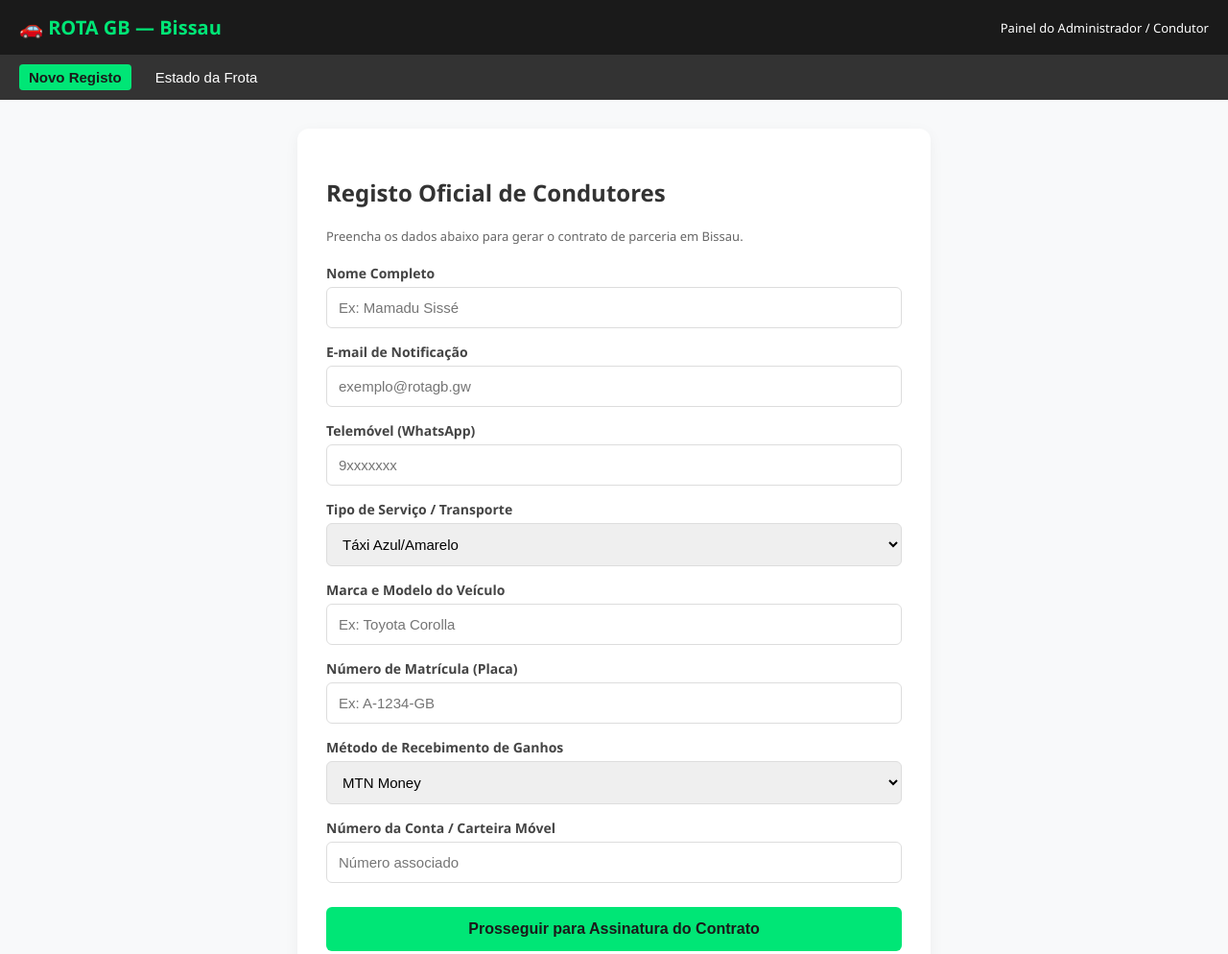
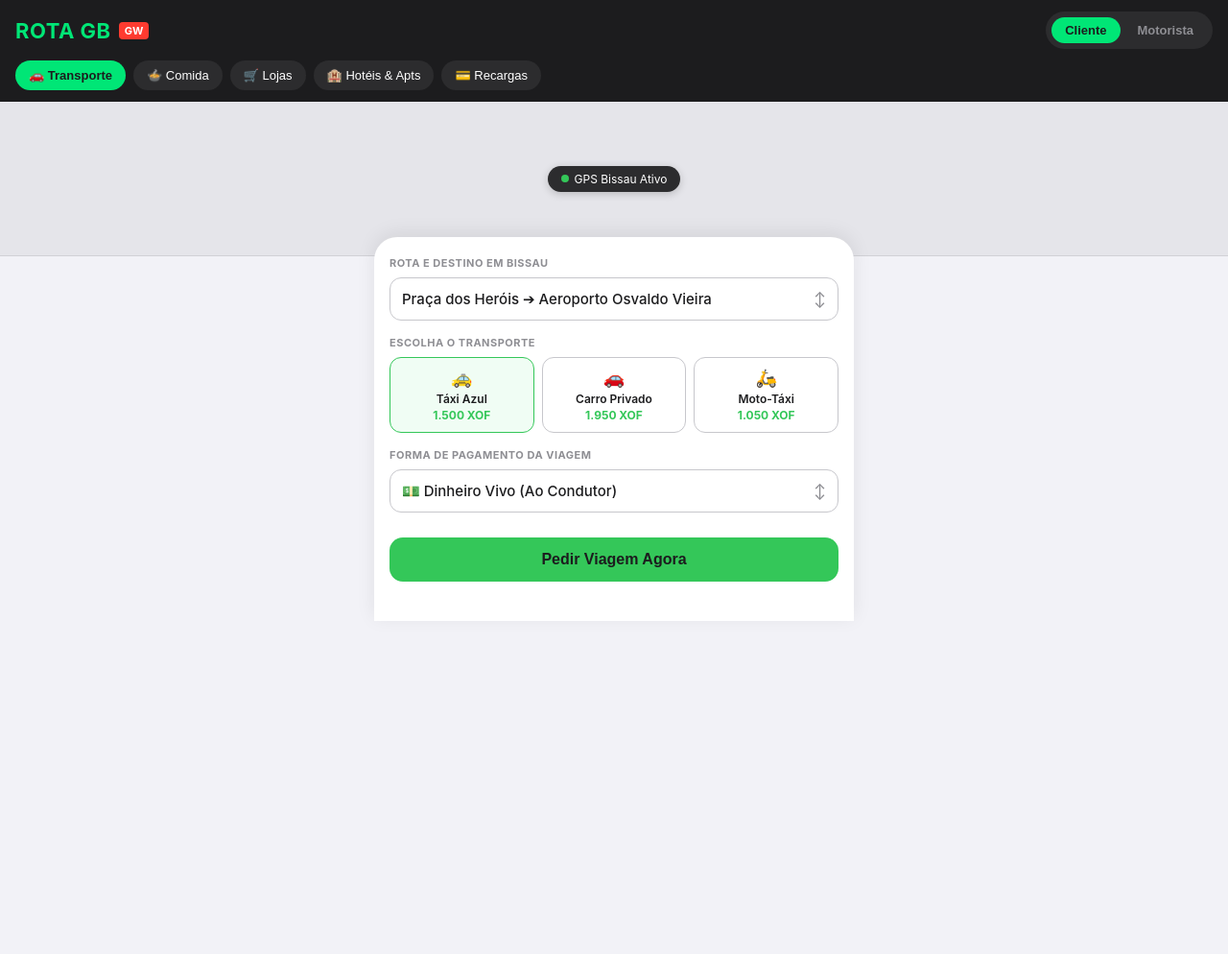
Before and after one commit to laviduarte1992-sketch/lavi-duarte-tech, a website: page index.html in a window 1280 px wide. Shown: the whole page at 96% size. After the commit the page ends 800 px from the top, so only its background shows below. Drawn offline with nearby package versions, Linux system fonts and the light colour scheme.

Commit message:
Refactor index.html for improved layout and functionality
Updated styles, structure, and functionality for the index.html file, including new role switcher and improved layout for client and driver views.

```diff
--- a/index.html
+++ b/index.html
@@ -4,119 +4,159 @@
     <meta charset="UTF-8">
     <meta name="viewport" content="width=device-width, initial-scale=1.0">
     <title>ROTA GB - Guiné-Bissau</title>
-
     <!-- Bibliotecas Obrigatórias -->
     <script src="https://cdn.jsdelivr.net/npm/@supabase/supabase-js@2"></script>
     <script src="https://cdnjs.cloudflare.com/ajax/libs/jspdf/2.5.1/jspdf.umd.min.js"></script>
 
     <style>
-        body { font-family: 'Segoe UI', Tahoma, Geneva, Verdana, sans-serif; background-color: #f8f9fa; margin: 0; padding: 0; color: #333; }
-        header { background: #1a1a1a; color: #00e676; padding: 15px 20px; display: flex; justify-content: space-between; align-items: center; box-shadow: 0 2px 5px rgba(0,0,0,0.2); }
-        header h1 { margin: 0; font-size: 20px; }
-        .nav-tabs { display: flex; background: #333; padding: 10px 20px; gap: 15px; }
-        .nav-tabs button { background: none; border: none; color: white; font-size: 15px; cursor: pointer; padding: 5px 10px; border-radius: 4px; }
-        .nav-tabs button.active { background: #00e676; color: #1a1a1a; font-weight: bold; }
-        .main-container { max-width: 600px; margin: 30px auto; background: white; padding: 30px; border-radius: 12px; box-shadow: 0 4px 15px rgba(0,0,0,0.05); }
-        .form-group { margin-bottom: 15px; display: flex; flex-direction: column; gap: 5px; }
-        label { font-weight: bold; font-size: 14px; color: #444; }
-        input, select { padding: 12px; border: 1px solid #ddd; border-radius: 6px; font-size: 15px; width: 100%; box-sizing: border-box; }
-        .btn-main { background-color: #00e676; color: #1a1a1a; font-weight: bold; border: none; padding: 14px; border-radius: 6px; cursor: pointer; font-size: 16px; width: 100%; margin-top: 10px; }
-        .btn-main:hover { background-color: #00c853; }
-        canvas { border: 1px solid #ccc; background: #fafafa; border-radius: 6px; width: 100%; touch-action: none; }
+        body { font-family: -apple-system, BlinkMacSystemFont, "Segoe UI", Roboto, Helvetica, Arial, sans-serif; background-color: #f2f2f7; margin: 0; padding: 0; color: #1c1c1e; }
+        header { background: #1c1c1e; padding: 12px 16px; display: flex; justify-content: space-between; align-items: center; }
+        .logo-area { display: flex; align-items: center; gap: 8px; }
+        .logo-text { color: #00e676; font-weight: bold; font-size: 22px; letter-spacing: 0.5px; }
+        .gw-badge { background: #ff3b30; color: white; font-size: 11px; font-weight: bold; padding: 2px 6px; border-radius: 4px; }
+
+        .role-switcher { background: #2c2c2e; padding: 6px; border-radius: 20px; display: flex; gap: 4px; }
+        .role-btn { background: transparent; border: none; color: #8e8e93; font-weight: 600; padding: 6px 14px; border-radius: 16px; cursor: pointer; font-size: 13px; }
+        .role-btn.active { background: #00e676; color: #1c1c1e; }
+
+        .sub-nav { background: #1c1c1e; padding: 0 16px 12px 16px; display: flex; gap: 8px; overflow-x: auto; scrollbar-width: none; }
+        .sub-nav::-webkit-scrollbar { display: none; }
+        .nav-pill { background: #2c2c2e; border: none; color: white; padding: 8px 14px; border-radius: 20px; font-size: 13px; display: flex; align-items: center; gap: 6px; cursor: pointer; white-space: nowrap; }
+        .nav-pill.active { background: #00e676; color: #1c1c1e; font-weight: bold; }
+
+        .map-banner { background: #e5e5ea; height: 160px; display: flex; justify-content: center; align-items: center; position: relative; border-bottom: 1px solid #d1d1d6; }
+        .gps-pill { background: #2c2c2e; color: white; padding: 6px 14px; border-radius: 20px; font-size: 12px; display: flex; align-items: center; gap: 6px; box-shadow: 0 2px 8px rgba(0,0,0,0.2); }
+        .gps-dot { width: 8px; height: 8px; background: #34c759; border-radius: 50%; }
+
+        .main-container { max-width: 500px; margin: -20px auto 30px auto; background: white; border-radius: 24px 24px 0 0; padding: 20px 16px; box-shadow: 0 -4px 20px rgba(0,0,0,0.08); position: relative; z-index: 10; min-height: 400px; box-sizing: border-box; }
+
+        .section-title { font-size: 11px; font-weight: bold; color: #8e8e93; letter-spacing: 0.5px; margin-bottom: 8px; text-transform: uppercase; }
+
+        .route-box { border: 1px solid #c7c7cc; border-radius: 12px; padding: 12px; display: flex; justify-content: space-between; align-items: center; font-size: 15px; font-weight: 500; margin-bottom: 16px; background: #fff; }
+
+        .transport-grid { display: grid; grid-template-columns: repeat(3, 1fr); gap: 8px; margin-bottom: 16px; }
+        .transport-card { border: 1.5px solid #c7c7cc; border-radius: 12px; padding: 10px 6px; text-align: center; background: white; cursor: pointer; }
+        .transport-card.selected { border-color: #34c759; background: #f0fdf4; }
+        .transport-card .title { font-size: 12px; font-weight: 600; color: #1c1c1e; margin-top: 4px; }
+        .transport-card .price { font-size: 12px; font-weight: bold; color: #34c759; margin-top: 2px; }
+
+        .form-input { width: 100%; padding: 12px; border: 1px solid #c7c7cc; border-radius: 10px; font-size: 14px; margin-bottom: 12px; box-sizing: border-box; }
+
+        .btn-action { background: #34c759; color: #1c1c1e; font-weight: bold; border: none; width: 100%; padding: 14px; border-radius: 14px; font-size: 16px; cursor: pointer; margin-top: 10px; text-align: center; }
+        .btn-action:hover { background: #28a745; }
+
+        canvas { border: 1px solid #c7c7cc; background: #fafafa; border-radius: 8px; width: 100%; touch-action: none; margin-bottom: 10px; }
     </style>
 </head>
 <body>
 
     <header>
-        <h1>🚗 ROTA GB — Bissau</h1>
-        <span style="font-size: 13px; color: #fff;">Painel do Administrador / Condutor</span>
+        <div class="logo-area">
+            <span class="logo-text">ROTA GB</span>
+            <span class="gw-badge">GW</span>
+        </div>
+        <div class="role-switcher">
+            <button class="role-btn active" id="btnRoleCliente" onclick="switchRole('cliente')">Cliente</button>
+            <button class="role-btn" id="btnRoleMotorista" onclick="switchRole('motorista')">Motorista</button>
+        </div>
     </header>
 
-    <div class="nav-tabs">
-        <button id="btnTabRegisto" class="active" onclick="toggleDriverTab('registo')">Novo Registo</button>
-        <button id="btnTabPainel" onclick="toggleDriverTab('painel')">Estado da Frota</button>
+    <div class="sub-nav">
+        <button class="nav-pill active">🚗 Transporte</button>
+        <button class="nav-pill">🍲 Comida</button>
+        <button class="nav-pill">🛒 Lojas</button>
+        <button class="nav-pill">🏨 Hotéis & Apts</button>
+        <button class="nav-pill">💳 Recargas</button>
+    </div>
+
+    <div class="map-banner">
+        <div class="gps-pill">
+            <div class="gps-dot"></div>
+            GPS Bissau Ativo
+        </div>
     </div>
 
     <div class="main-container">
 
-        <!-- SECÇÃO 1: FORMULÁRIO DE REGISTO -->
-        <div id="seccaoRegisto">
-            <h2>Registo Oficial de Condutores</h2>
-            <p style="font-size: 13px; color: #666; margin-bottom: 20px;">Preencha os dados abaixo para gerar o contrato de parceria em Bissau.</p>
-
-            <div class="form-group">
-                <label>Nome Completo</label>
-                <input type="text" id="nomeMotorista" placeholder="Ex: Mamadu Sissé" required>
+        <!-- VISTA CLIENTE -->
+        <div id="vistaCliente">
+            <div class="section-title">ROTA E DESTINO EM BISSAU</div>
+            <div class="route-box">
+                <span>Praça dos Heróis ➔ Aeroporto Osvaldo Vieira</span>
+                <span style="color: #8e8e93;">↕</span>
             </div>
 
-            <div class="form-group">
-                <label>E-mail de Notificação</label>
-                <input type="email" id="emailMotorista" placeholder="exemplo@rotagb.gw" required>
+            <div class="section-title">ESCOLHA O TRANSPORTE</div>
+            <div class="transport-grid">
+                <div class="transport-card selected">
+                    <div style="font-size: 18px;">🚕</div>
+                    <div class="title">Táxi Azul</div>
+                    <div class="price">1.500 XOF</div>
+                </div>
+                <div class="transport-card">
+                    <div style="font-size: 18px;">🚗</div>
+                    <div class="title">Carro Privado</div>
+                    <div class="price">1.950 XOF</div>
+                </div>
+                <div class="transport-card">
+                    <div style="font-size: 18px;">🛵</div>
+                    <div class="title">Moto-Táxi</div>
+                    <div class="price">1.050 XOF</div>
+                </div>
             </div>
 
-            <div class="form-group">
-                <label>Telemóvel (WhatsApp)</label>
-                <input type="text" id="telefoneMotorista" placeholder="9xxxxxxx" required>
+            <div class="section-title">FORMA DE PAGAMENTO DA VIAGEM</div>
+            <div class="route-box">
+                <span>💵 Dinheiro Vivo (Ao Condutor)</span>
+                <span style="color: #8e8e93;">↕</span>
             </div>
 
-            <div class="form-group">
-                <label>Tipo de Serviço / Transporte</label>
-                <select id="tipoTransporte">
+            <button class="btn-action" onclick="alert('Pesquisando motoristas próximos em Bissau...')">Pedir Viagem Agora</button>
+        </div>
+
+        <!-- VISTA MOTORISTA (REGISTO & CONTRATO) -->
+        <div id="vistaMotorista" style="display: none;">
+            <div id="etapaFormRegisto">
+                <div class="section-title">REGISTO OFICIAL DE CONDUTORES (BISSAU)</div>
+
+                <input type="text" id="nomeMotorista" class="form-input" placeholder="Nome Completo do Condutor" required>
+                <input type="email" id="emailMotorista" class="form-input" placeholder="E-mail" required>
+                <input type="text" id="telefoneMotorista" class="form-input" placeholder="Telemóvel / WhatsApp (ex: 9xxxxxxx)" required>
+
+                <select id="tipoTransporte" class="form-input">
                     <option value="Táxi Azul/Amarelo">Táxi Azul/Amarelo</option>
                     <option value="Moto-Táxi">Moto-Táxi</option>
                     <option value="Carro Privado">Carro Privado</option>
                 </select>
-            </div>
 
-            <div class="form-group">
-                <label>Marca e Modelo do Veículo</label>
-                <input type="text" id="marcaModelo" placeholder="Ex: Toyota Corolla" required>
-            </div>
+                <input type="text" id="marcaModelo" class="form-input" placeholder="Marca e Modelo do Veículo" required>
+                <input type="text" id="matriculaVeiculo" class="form-input" placeholder="Número de Matrícula (Placa)" required>
 
-            <div class="form-group">
-                <label>Número de Matrícula (Placa)</label>
-                <input type="text" id="matriculaVeiculo" placeholder="Ex: A-1234-GB" required>
-            </div>
-
-            <div class="form-group">
-                <label>Método de Recebimento de Ganhos</label>
-                <select id="metodoRecebimentoMotorista">
+                <select id="metodoRecebimentoMotorista" class="form-input">
                     <option value="MTN Money">MTN Money</option>
                     <option value="Orange Money">Orange Money</option>
                     <option value="Banco">Transferência Bancária</option>
                 </select>
+
+                <input type="text" id="numeroContaMotorista" class="form-input" placeholder="Número da Conta / Carteira" required>
+
+                <button class="btn-action" onclick="avancarParaAssinatura()">Prosseguir para Assinatura</button>
             </div>
 
-            <div class="form-group">
-                <label>Número da Conta / Carteira Móvel</label>
-                <input type="text" id="numeroContaMotorista" placeholder="Número associado" required>
+            <!-- ETAPA DE ASSINATURA -->
+            <div id="etapaContrato" style="display: none;">
+                <div class="section-title">📜 CONTRATO DE PARCERIA & TERMOS</div>
+                <p style="font-size: 13px; color: #555; line-height: 1.4;">
+                    Ao assinar, aceita as normas de prestação de serviços do ROTA GB em Bissau (comissão de 15%).
+                </p>
+
+                <div style="font-size: 13px; font-weight: bold; margin: 10px 0 5px 0;">Desenhe a sua assinatura abaixo:</div>
+                <canvas id="sigCanvas" width="400" height="150"></canvas>
+
+                <button type="button" style="background: #ff3b30; color: white; border: none; padding: 6px 12px; border-radius: 6px; font-size: 12px; cursor: pointer; margin-bottom: 10px;" onclick="limparAssinatura()">Limpar Assinatura</button>
+
+                <button class="btn-action" onclick="finalizarRegistoEGerarDocumentos()">Submeter, Salvar no Supabase & Gerar Ficheiros</button>
             </div>
-
-            <button type="button" class="btn-main" onclick="avancarParaContrato()">Prosseguir para Assinatura do Contrato</button>
-        </div>
-
-        <!-- SECÇÃO 2: CONTRATO E ASSINATURA -->
-        <div id="contractStep" style="display: none;">
-            <h2>📜 Contrato de Adesão & Parceria</h2>
-            <p style="font-size: 13px; color: #555; line-height: 1.5;">
-                Pelo presente contrato, o parceiro compromete-se com as normas da ROTA GB em Bissau. A comissão da plataforma é de 15% sobre as viagens realizadas.
-            </p>
-
-            <div class="form-group" style="margin-top: 20px;">
-                <label>Desenhe a sua assinatura digital abaixo:</label>
-                <canvas id="sigCanvas" width="400" height="160"></canvas>
-            </div>
-
-            <button type="button" style="background-color: #ff5252; color: white; padding: 8px 12px; border:none; border-radius:4px; cursor:pointer; font-size:13px; margin-bottom: 15px;" onclick="limparAssinatura()">Limpar Assinatura</button>
-
-            <button type="button" class="btn-main" onclick="finalizarEGerarPDF()">Concluir, Enviar ao Supabase & Descarregar Ficheiros</button>
-        </div>
-
-        <!-- SECÇÃO 3: PAINEL INFORMATIVO -->
-        <div id="seccaoPainel" style="display: none; text-align: center; padding: 20px;">
-            <h2>Painel ROTA GB</h2>
-            <p style="color: #666;">Todos os novos registos enviados pelos motoristas vão diretamente para a sua tabela no Supabase com o estado <b>pendente</b> para aprovação.</p>
-            <button type="button" class="btn-main" onclick="toggleDriverTab('registo')">Registar Novo Motorista</button>
         </div>
 
     </div>
@@ -126,11 +166,25 @@
         // CONFIGURAÇÃO SUPABASE
         // ==========================================
         const SUPABASE_URL = 'https://ymuldaviwfbcvocfknaw.supabase.co';
-        const SUPABASE_ANON_KEY = 'eyJhbGciOiJIUzI1NiIsInR5cCI6IkpXVCJ9.eyJpc3MiOiJzdXBhYmFzZSIsInJlZiI6InltdWxkYXZpd2ZiY3ZvY2ZrbmF3Iiwicm9sZSI6ImFub24iLCJpYXQiOjE3OTExNDA4NDcsImV4cCI6MjEwNjcxNjg0N30.uBSZQ_YChvWUS7B7TE762qGRSBaajFf-Flh18J7E0BU';
-
+        const SUPABASE_ANON_KEY = 'eyJhbGciOiJIUzI1NiIsInR5cCI6IkpXVCJ9.eyJpc3MiOiJzdXBhYmFzZSIsInJlZiI6InltdWxkYXZpd2ZiY3ZvY2ZrbmF3Ixlub2xlIjoiYW5vbiIsImlhdCI6MTc5MTE0MDg0NywiZXhwIjoyMTA2NzE2ODQ3f0.uBSZQ_YChvWUS7B7TE762qGRSBaajFf-Flh18J7E0BU';
         const _supabase = window.supabase.createClient(SUPABASE_URL, SUPABASE_ANON_KEY);
 
         let sigCanvas, sigCtx, hasSigned = false;
+
+        function switchRole(role) {
+            document.getElementById('btnRoleCliente').classList.remove('active');
+            document.getElementById('btnRoleMotorista').classList.remove('active');
+            document.getElementById('vistaCliente').style.display = 'none';
+            document.getElementById('vistaMotorista').style.display = 'none';
+
+            if(role === 'cliente') {
+                document.getElementById('btnRoleCliente').classList.add('active');
+                document.getElementById('vistaCliente').style.display = 'block';
+            } else {
+                document.getElementById('btnRoleMotorista').classList.add('active');
+                document.getElementById('vistaMotorista').style.display = 'block';
+            }
+        }
 
         window.onload = function() {
             sigCanvas = document.getElementById('sigCanvas');
@@ -159,42 +213,26 @@
             }
         };
 
-        function toggleDriverTab(tab) {
-            document.getElementById('btnTabRegisto').classList.remove('active');
-            document.getElementById('btnTabPainel').classList.remove('active');
-            document.getElementById('seccaoRegisto').style.display = 'none';
-            document.getElementById('contractStep').style.display = 'none';
-            document.getElementById('seccaoPainel').style.display = 'none';
-
-            if(tab === 'registo') {
-                document.getElementById('btnTabRegisto').classList.add('active');
-                document.getElementById('seccaoRegisto').style.display = 'block';
-            } else if(tab === 'painel') {
-                document.getElementById('btnTabPainel').classList.add('active');
-                document.getElementById('seccaoPainel').style.display = 'block';
-            }
-        }
-
         function limparAssinatura() {
             sigCtx.clearRect(0, 0, sigCanvas.width, sigCanvas.height);
             hasSigned = false;
         }
 
-        function avancarParaContrato() {
+        function avancarParaAssinatura() {
             const nome = document.getElementById('nomeMotorista').value;
             const email = document.getElementById('emailMotorista').value;
-            const telefone = document.getElementById('telefoneMotorista').value;
+            const tel = document.getElementById('telefoneMotorista').value;
             const matricula = document.getElementById('matriculaVeiculo').value;
 
-            if(!nome || !email || !telefone || !matricula) {
-                alert("Por favor, preencha todos os campos obrigatórios.");
+            if(!nome || !email || !tel || !matricula) {
+                alert("Por favor, preencha os campos obrigatórios do registo.");
                 return;
             }
-            document.getElementById('seccaoRegisto').style.display = 'none';
-            document.getElementById('contractStep').style.display = 'block';
+            document.getElementById('etapaFormRegisto').style.display = 'none';
+            document.getElementById('etapaContrato').style.display = 'block';
         }
 
-        async function finalizarEGerarPDF() {
+        async function finalizarRegistoEGerarDocumentos() {
             if(!hasSigned) {
                 alert("Por favor, desenhe a sua assinatura antes de concluir.");
                 return;
@@ -210,7 +248,7 @@
             const conta = document.getElementById('numeroContaMotorista').value;
             const dataAtual = new Date().toLocaleDateString('pt-PT');
 
-            // 1. Guardar no Supabase
+            // 1. Enviar para a tabela 'motoristas' no Supabase
             const { error } = await _supabase
                 .from('motoristas')
                 .insert([
@@ -232,11 +270,11 @@
                 return;
             }
 
-            // 2. Gerar PDF do Contrato
+            // 2. Gerar Contrato PDF
             const { jsPDF } = window.jspdf;
             const doc = new jsPDF();
 
-            doc.setFillColor(26, 26, 26);
+            doc.setFillColor(28, 28, 30);
             doc.rect(0, 0, 210, 30, 'F');
             doc.setTextColor(0, 230, 118);
             doc.setFontSize(22);
@@ -307,11 +345,11 @@
 
             bCtx.fillStyle = "#ffffff";
             bCtx.fillRect(0, 0, 600, 300);
-            bCtx.strokeStyle = "#1a1a1a";
+            bCtx.strokeStyle = "#1c1c1e";
             bCtx.lineWidth = 10;
             bCtx.strokeRect(5, 5, 590, 290);
 
-            bCtx.fillStyle = "#1a1a1a";
+            bCtx.fillStyle = "#1c1c1e";
             bCtx.fillRect(15, 15, 570, 70);
             bCtx.fillStyle = "#00e676";
             bCtx.font = "bold 32px sans-serif";
@@ -321,24 +359,24 @@
             bCtx.font = "14px sans-serif";
             bCtx.fillText("PARCEIRO OFICIAL EM BISSAU", 230, 52);
 
-            bCtx.fillStyle = "#1a1a1a";
+            bCtx.fillStyle = "#1c1c1e";
             bCtx.font = "bold 28px sans-serif";
             bCtx.fillText("EXPRESS & TRANSPORTES", 35, 130);
 
             bCtx.fillStyle = "#666666";
             bCtx.font = "bold 16px sans-serif";
             bCtx.fillText("CONDUTOR AUTORIZADO", 35, 165);
-            bCtx.fillStyle = "#1a1a1a";
+            bCtx.fillStyle = "#1c1c1e";
             bCtx.font = "bold 20px sans-serif";
             bCtx.fillText(nome.toUpperCase(), 35, 192);
 
             bCtx.fillStyle = "#fcd116";
             bCtx.fillRect(35, 215, 530, 55);
-            bCtx.strokeStyle = "#1a1a1a";
+            bCtx.strokeStyle = "#1c1c1e";
             bCtx.lineWidth = 3;
             bCtx.strokeRect(35, 215, 530, 55);
 
-            bCtx.fillStyle = "#1a1a1a";
+            bCtx.fillStyle = "#1c1c1e";
             bCtx.font = "bold 26px monospace";
             bCtx.fillText(`MATRÍCULA: ${matricula.toUpperCase()}`, 65, 252);
 
@@ -347,11 +385,9 @@
             link.href = badgeCanvas.toDataURL('image/png');
             link.click();
 
-            alert(`🎉 Registo concluído!\n\n• Os dados foram enviados para o Supabase (estado pendente).\n• O Contrato PDF e o Autocolante de Porta foram descarregados.`);
+            alert(`🎉 Sucesso absoluto!\n\n• Registo enviado para o Supabase (Estado: Pendente).\n• O Contrato PDF e o Autocolante foram gerados e descarregados.`);
 
-            document.getElementById('seccaoRegisto').reset();
-            limparAssinatura();
-            toggleDriverTab('painel');
+            location.reload();
         }
     </script>
 </body>
```
